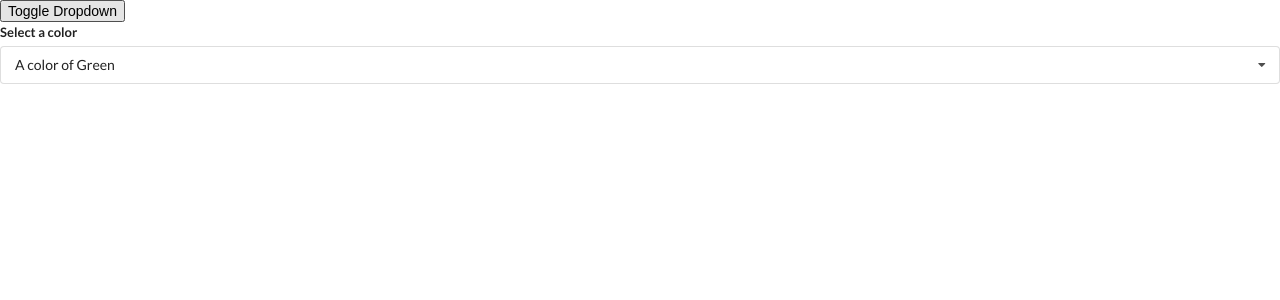
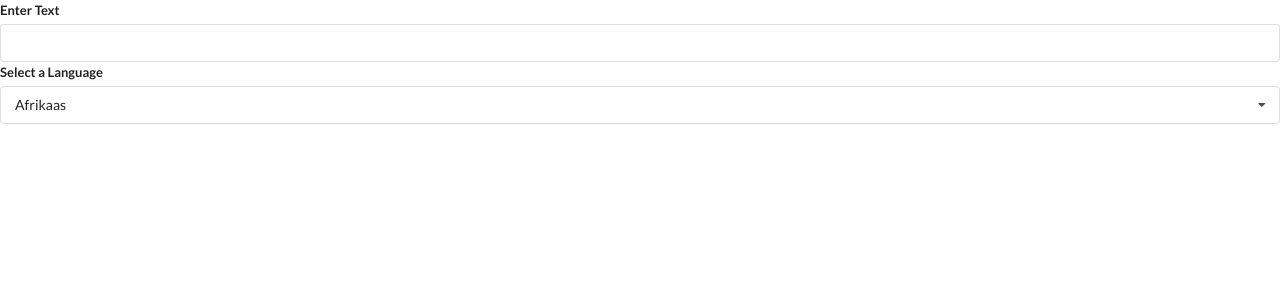
Before and after one commit to Wil1756/React-widget-App, a React (Create React App) app: page / in a window 1280 px wide. Shown: the top 300 px of the page. Built offline with nearby package versions, Linux system fonts and the light colour scheme.

Commit message:
initial translate widget

```diff
--- a/src/App.js
+++ b/src/App.js
@@ -2,6 +2,7 @@
 import Accordion from "./components/Accordion";
 import Search from "./components/Search";
 import Dropdown from "./components/Dropdown";
+import Translate from "./components/Translate";
 
 const items = [
     {
@@ -32,18 +33,9 @@
     }
 ];
 export default () => {
-    const [selected, setSelected] = useState(options[0]);
-    const [showDropdown, setShowDropdown] = useState(true);
     return (
         <div>
-            <button onClick={() => setShowDropdown(!showDropdown)}> Toggle Dropdown</button>
-            {showDropdown ?
-                <Dropdown
-                    selected={selected}
-                    onSelectedChange={setSelected}
-                    options={options}
-                /> : null
-            }
+            <Translate />
         </div>
     );
 };
--- a/src/components/Dropdown.js
+++ b/src/components/Dropdown.js
@@ -1,7 +1,7 @@
 import React, { useState, useEffect, useRef } from "react";
 
 
-const Dropdown = ({ options, selected, onSelectedChange }) => {
+const Dropdown = ({ options, selected, onSelectedChange, label }) => {
     const [open, setOpen] = useState(false);
     const ref = useRef();
     useEffect(() => {
@@ -34,7 +34,7 @@
     return (
         <div ref={ref} className="ui form">
             <div className="field">
-                <label className="label">Select a color</label>
+                <label className="label">{label}</label>
                 <div
                     onClick={() => setOpen(!open)}
                     className={`ui selection dropdown ${open ? 'visible active' : ''}`}
--- /dev/null
+++ b/src/components/Translate.js
@@ -0,0 +1,44 @@
+import React, { useState } from "react";
+import Dropdown from "./Dropdown";
+
+
+const options = [
+    {
+        label: 'Afrikaas',
+        value: 'af',
+    },
+    {
+        label: 'Arabic',
+        value: 'ar',
+    },
+    {
+        label: 'Hindi',
+        value: 'hi'
+    }
+];
+const Translate = () => {
+    const [language, setLanguage] = useState(options[0]);
+    const [text, setText] = useState('');
+    return (
+        <div>
+            <div className="ui form">
+                <div className="field">
+                    <label >Enter Text</label>
+                    <input
+                        value={text}
+                        onChange={e => setText(e.target.value)}
+                    />
+                </div>
+            </div>
+
+            <Dropdown
+                label="Select a Language"
+                selected={language}
+                onSelectedChange={setLanguage}
+                options={options}
+            />
+        </div>
+    );
+};
+
+export default Translate;
```
